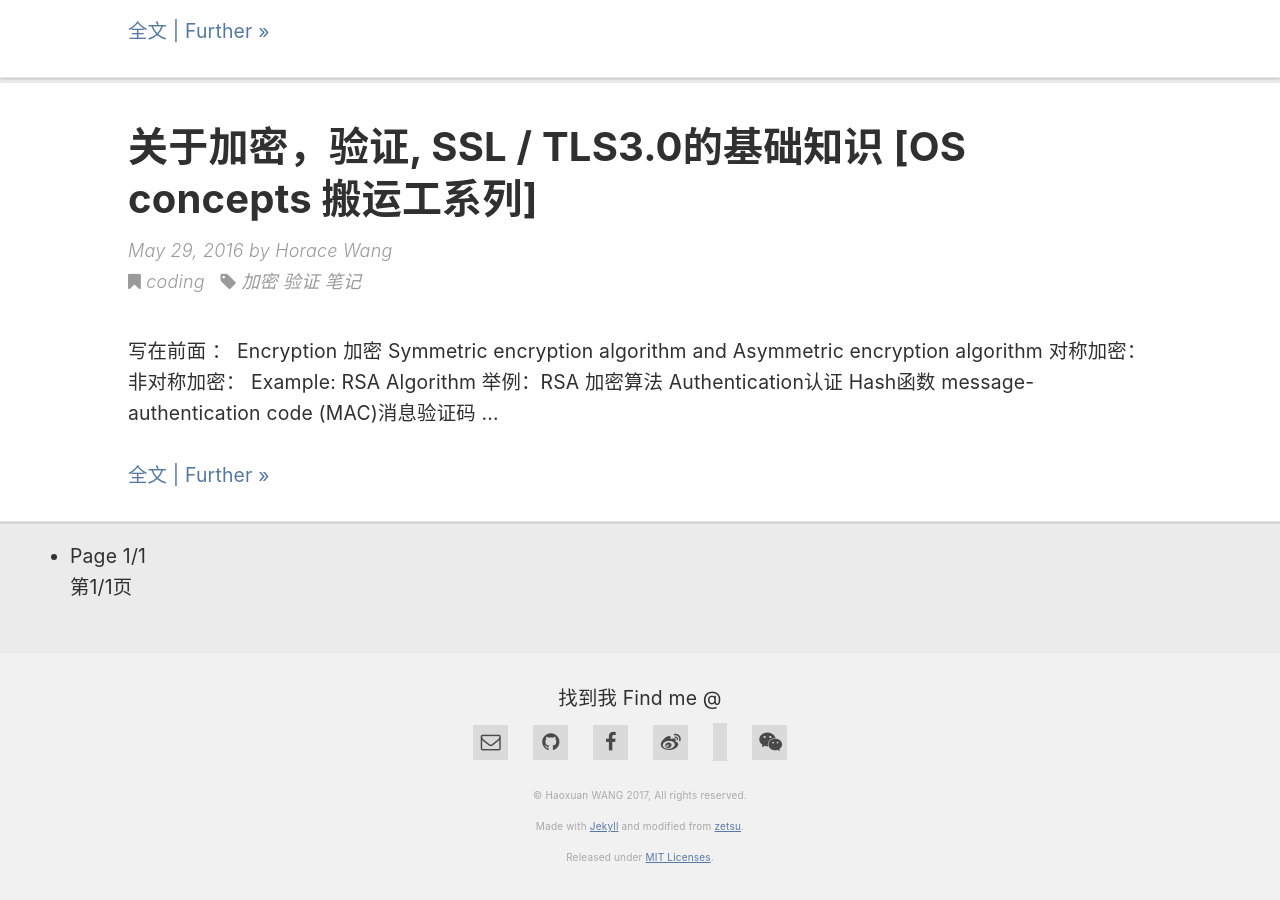
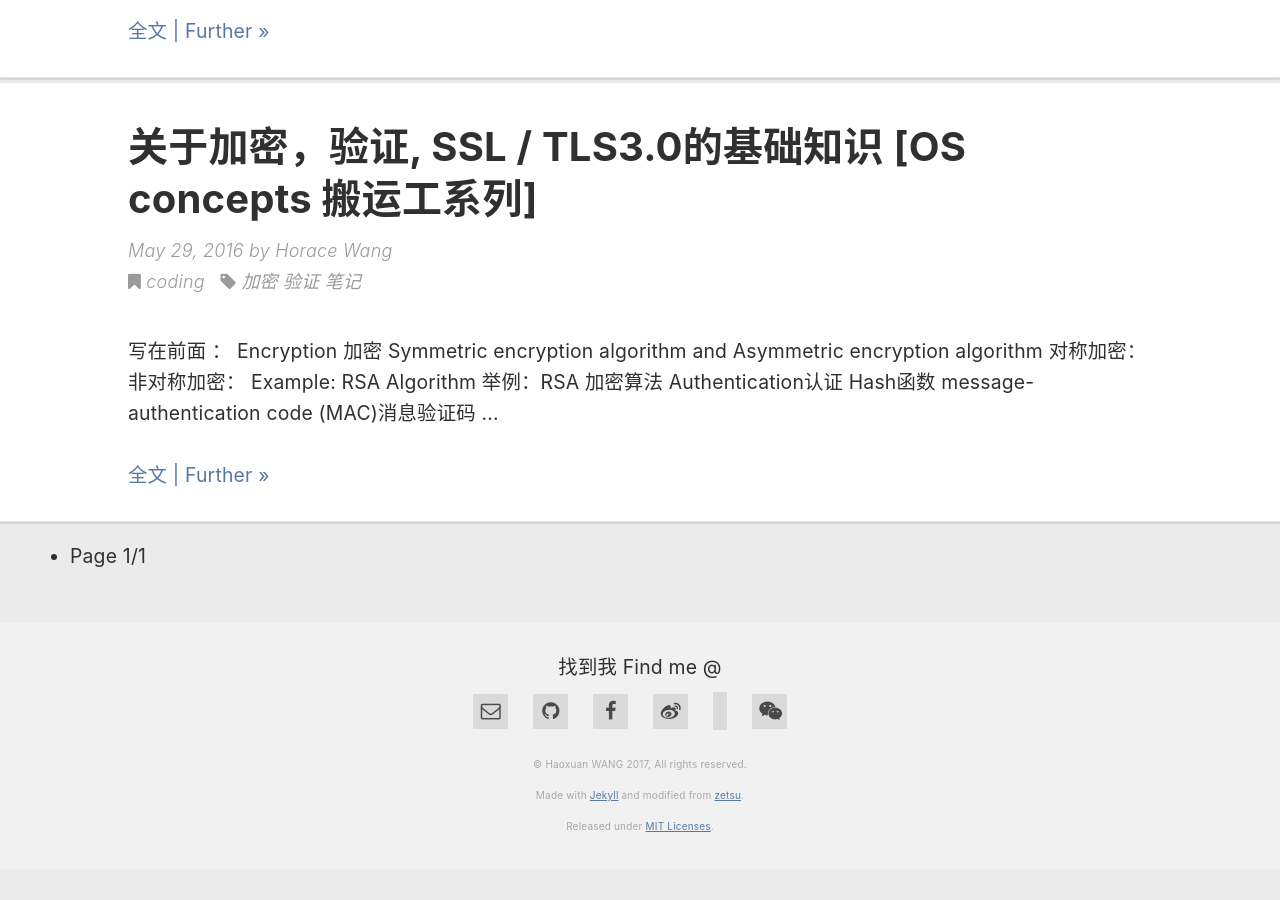
Before and after one commit to billweasley/billweasley.github.io, a Jekyll site: the page built from index.html, in a window 1280 px wide and 900 px high, scrolled down 2146 px. Built offline with Jekyll 4.4.1, drawn with Linux system fonts in a browser that asks for light colours; nearby versions of some CDN libraries; the list of posts is cut into pages by our own code; a style sheet for code colours, icons or effects is not loaded; after the commit the page ends 3015 px from its top, so only the background shows below that.

Commit message:
Update pagination.html

```diff
--- a/_includes/pagination.html
+++ b/_includes/pagination.html
@@ -9,7 +9,7 @@
         {% endif %}
       {% endif %}
 
-      <li><span class="page-number">Page {{paginator.page}}/{{paginator.total_pages}}<br>第{{paginator.page}}/{{paginator.total_pages}}页 </span></li>
+      <li><span class="page-number">Page {{paginator.page}}/{{paginator.total_pages}}</span></li>
 
       {% if paginator.next_page %}
       <li><a class="older-posts" href="{{ site.baseurl }}/page/{{ paginator.next_page }}/">&raquo;</a></li>
```
